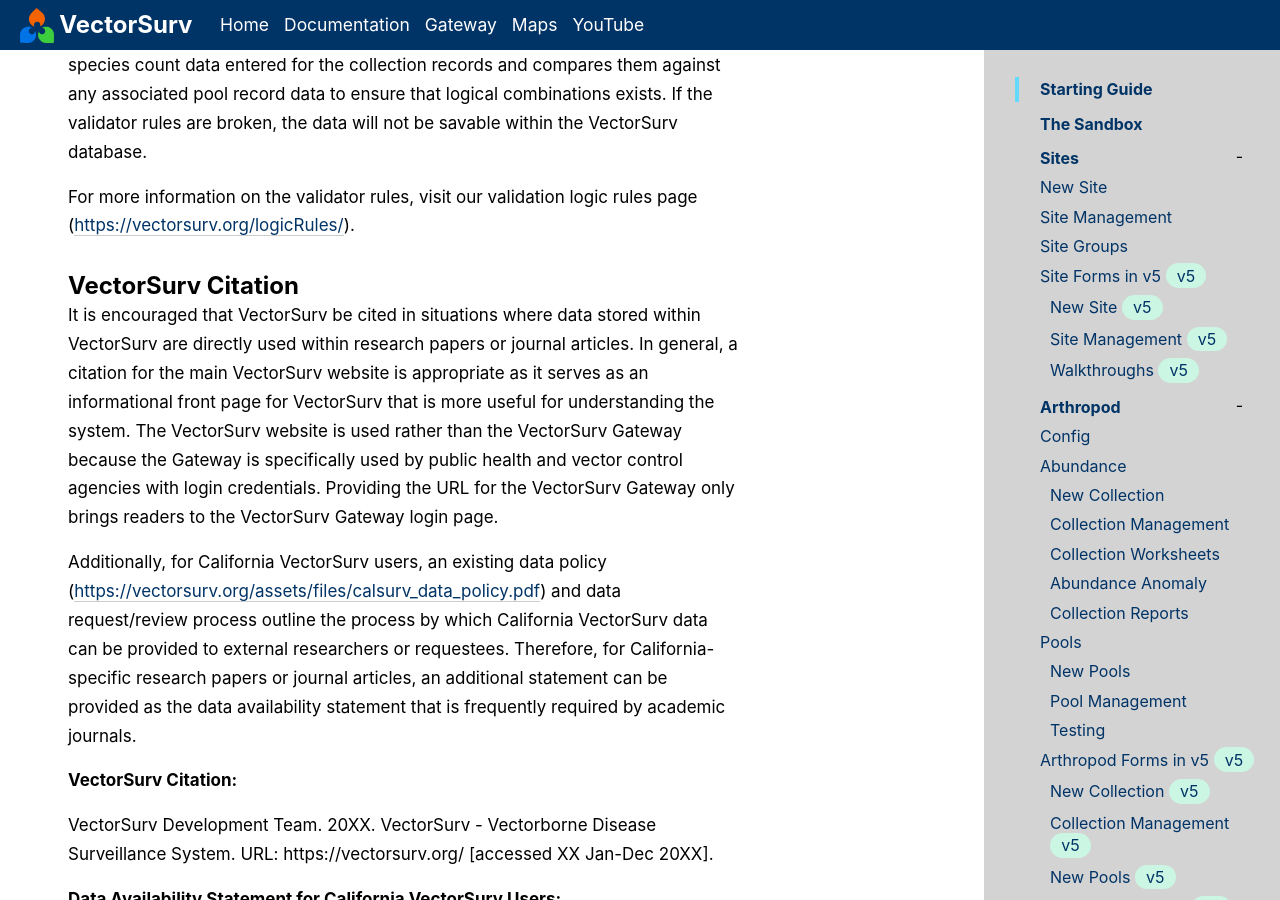
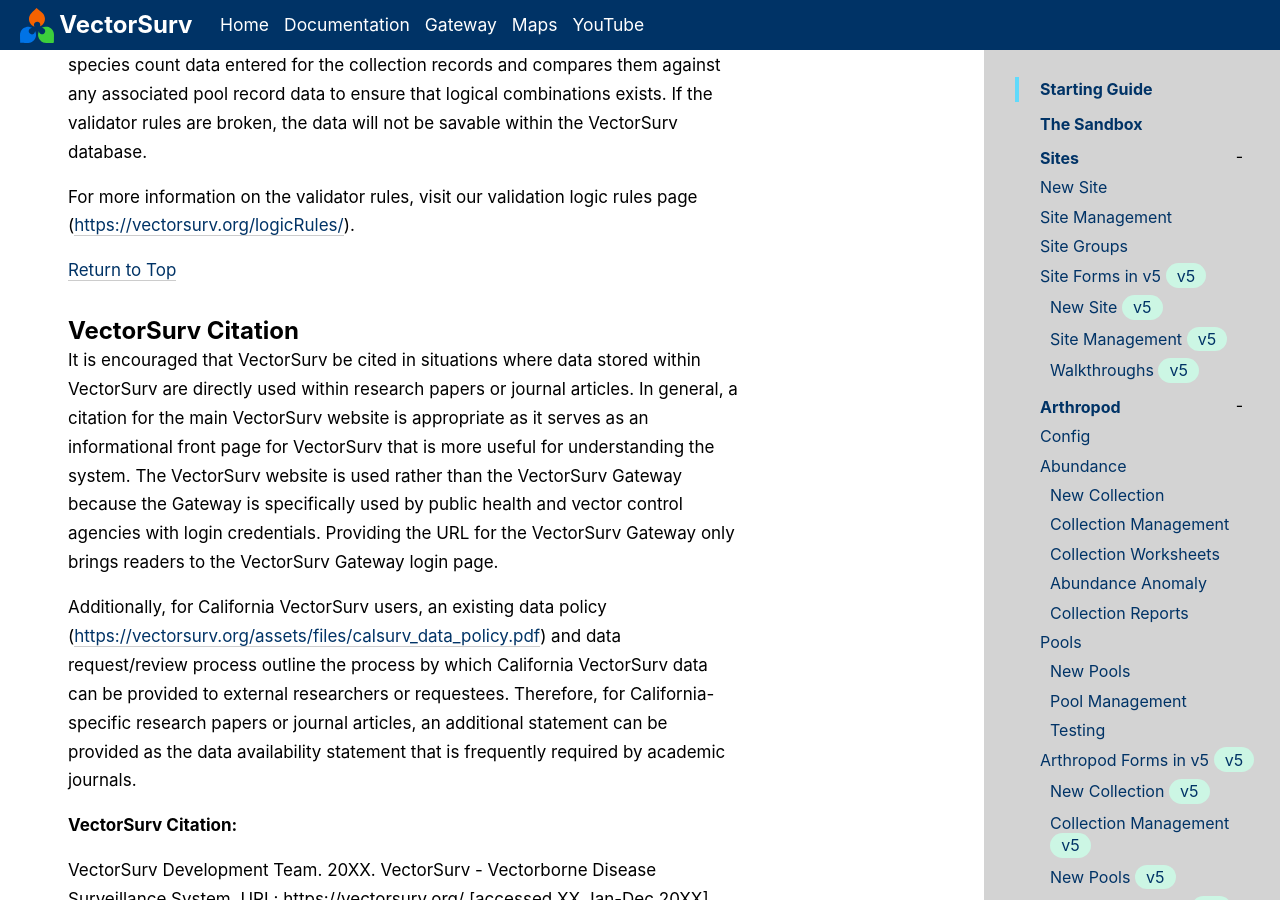
Before and after one commit to tlvaldepena/vectorsurv.org, a Jekyll site: the page built from _docs/starting/VectorSurv_FAQ.md, in a window 1280 px wide and 900 px high, scrolled down 11984 px. Built offline with Jekyll 4.4.1, drawn with Linux system fonts in a browser that asks for light colours.

Commit message:
Update VectorSurv_FAQ.md

```diff
--- a/_docs/starting/VectorSurv_FAQ.md
+++ b/_docs/starting/VectorSurv_FAQ.md
@@ -250,6 +250,8 @@
 
 For more information on the validator rules, visit our validation logic rules page (<https://vectorsurv.org/logicRules/>).
 
+[Return to Top](#TableOfContents)
+
 ## VectorSurv Citation {#VectorSurvCitation}
 
 It is encouraged that VectorSurv be cited in situations where data stored within VectorSurv are directly used within research papers or journal articles. In general, a citation for the main VectorSurv website is appropriate as it serves as an informational front page for VectorSurv that is more useful for understanding the system. The VectorSurv website is used rather than the VectorSurv Gateway because the Gateway is specifically used by public health and vector control agencies with login credentials. Providing the URL for the VectorSurv Gateway only brings readers to the VectorSurv Gateway login page.
```
